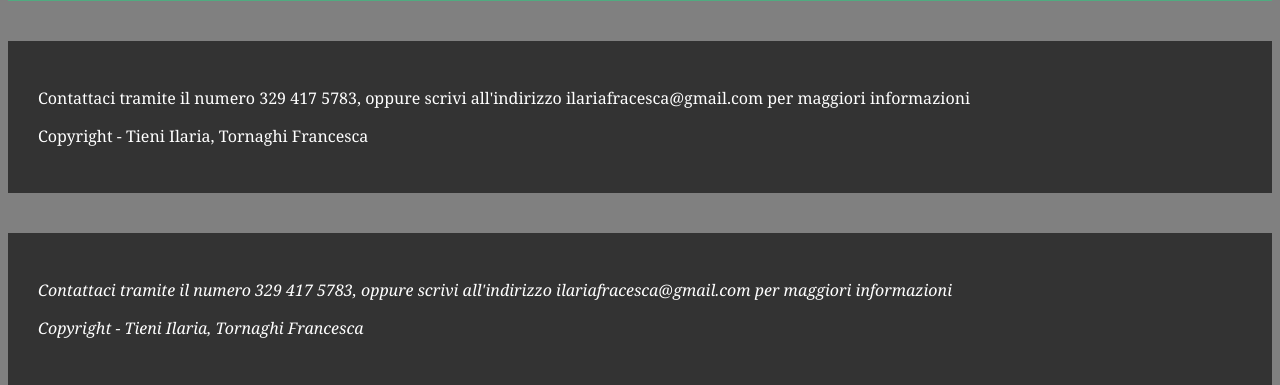
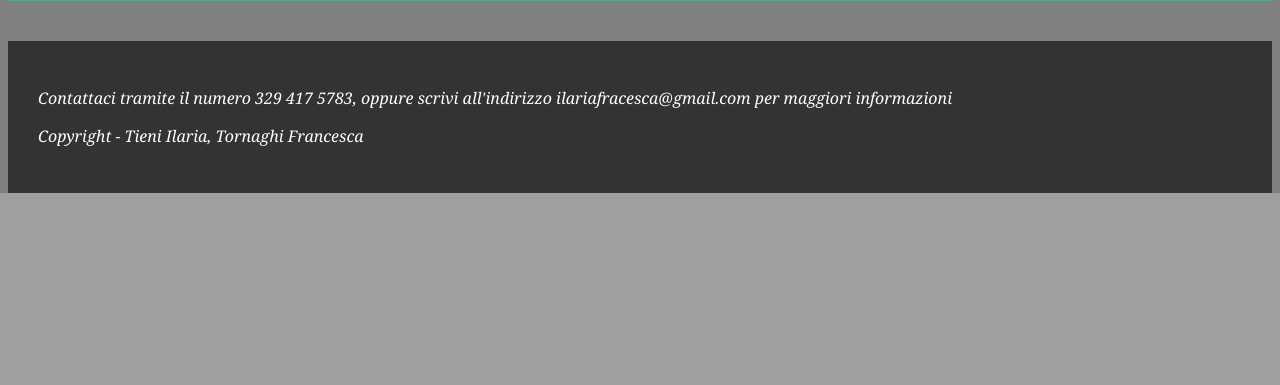
Before and after one commit to frarfrarf/progetto-PHP-Fra-Ila, a PHP site: page /pagine/chi_siamo.php in a window 1280 px wide. Shown: the part 1222-1607 px from the top of the page. After the commit the page ends 1415 px from the top, so only its background shows below. Run offline with PHP 8.4, Linux system fonts and the light colour scheme.

Commit message:
sistemazione chi siamo

```diff
--- a/pagine/chi_siamo.php
+++ b/pagine/chi_siamo.php
@@ -67,10 +67,6 @@
         </div>
 
     </section>
-    <footer class="footer">
-        <p> Contattaci tramite il numero 329 417 5783, oppure scrivi all'indirizzo ilariafracesca@gmail.com per maggiori informazioni</p>
-        <p> Copyright - Tieni Ilaria, Tornaghi Francesca</p>
-    </footer>
 
     <script src="https://cdnjs.cloudflare.com/ajax/libs/jquery/3.7.1/jquery.min.js"></script>
 
```
